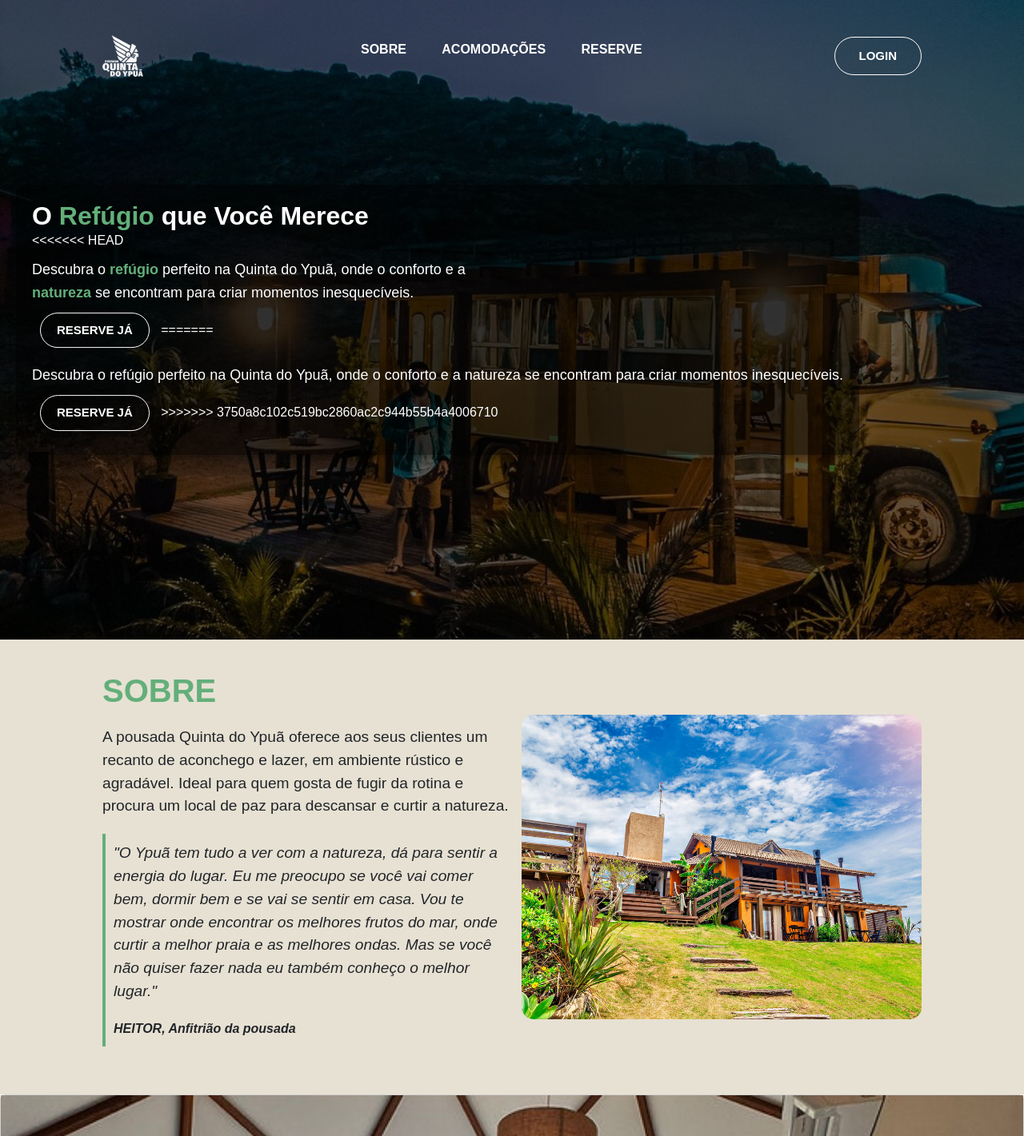
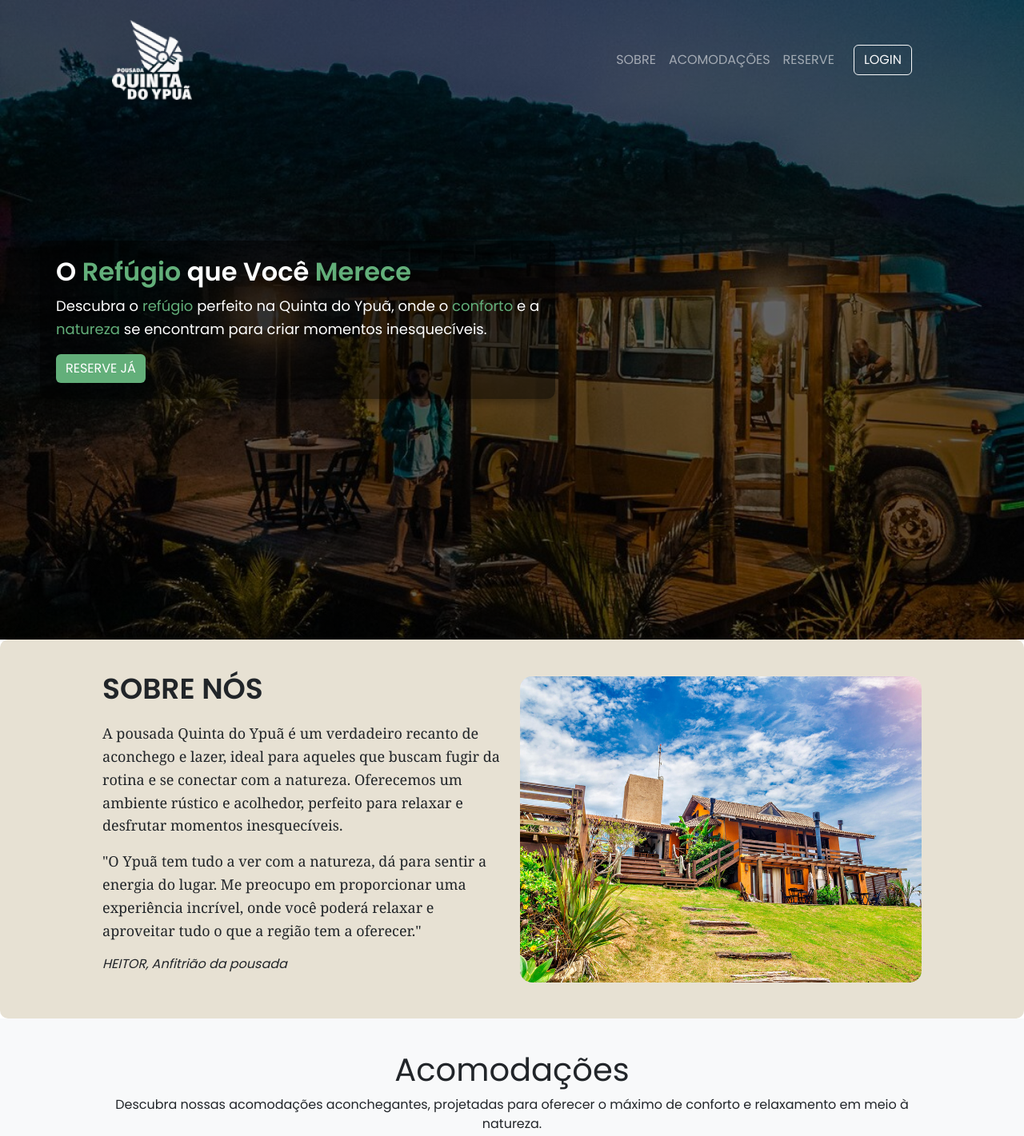
Before and after one commit to SENAISP-Unid601-Projetos/SGP-sistema-gerenciador-pousada, a plain HTML site: page index.html in a window 1280 px wide. Shown: the top 1421 px of the page at 80% size. Drawn offline with nearby package versions, Linux system fonts and the light colour scheme.

Commit message:
mudanças no html/css/js

```diff
--- a/css/style.css
+++ b/css/style.css
@@ -1,232 +1,188 @@
-/*Reset*/
+/* Reset */
 * {
-    padding: 0px; /* Remove o preenchimento padrão */
-    margin: 0px; /* Remove a margem padrão */
-    box-sizing: border-box; /* Inclui o padding e a borda na largura/altura total */
-    font-family: Arial, Helvetica, sans-serif; /* Define a fonte padrão */
+    padding: 0;
+    margin: 0;
+    box-sizing: border-box;
+    font-family: 'Poppins', sans-serif; /* Altera a fonte padrão */
 }
 
-/*imagem de fundo*/
+/* Estilo do cabeçalho */
 .hero {
-    height: 100vh; /* Altura total da tela */
-    width: 100%; /* Largura total */
-    background-image: linear-gradient(rgba(0,0,0,0.6), rgba(0,0,0,0.6)), url(../img/Header.jpeg); /* Imagem de fundo com gradiente */
-    background-color: rgba(0, 0, 0, 0.733); /* Cor de fundo de fallback */
-    background-size: cover; /* A imagem cobrirá toda a área do elemento */
+    height: 100vh;
+    background-image: linear-gradient(rgba(0, 0, 0, 0.6), rgba(0, 0, 0, 0.6)), url(../img/Header.jpeg);
+    background-size: cover;
 }
 
-/* Barra de navegação------------------------------------------------------- */
-nav {
-    display: flex; /* Usar flexbox para layout */
-    align-items: center; /* Alinha itens verticalmente ao centro */
-    justify-content: space-between; /* Espaça os itens entre si */
-    padding-top: 40px; /* Espaçamento superior */
-    padding-left: 10%; /* Espaçamento à esquerda */
-    padding-right: 10%; /* Espaçamento à direita */
+/* Navbar */
+.navbar {
+    padding: 20px 10%;
+    background: transparent; /* Torna o fundo da navbar transparente */
 }
 
-.home img {
-    width: 5%; /* Define a largura da imagem */
+.logo {
+    width: 100px; /* Ajuste a largura conforme necessário */
 }
 
-nav ul li {
-    list-style-type: none; /* Remove os marcadores da lista */
-    display: inline-block; /* Exibe os itens em linha */
-    padding: 10px 20px; /* Espaçamento interno */
-}
-
-nav ul li a {
-    color: white; /* Cor do texto */
-    text-decoration: none; /* Remove o sublinhado */
-    font-weight: bold; /* Define o texto como negrito */
-}
-
-nav ul li a:hover {
-    color: #63AF7A; /* Cor do texto ao passar o mouse */
-    transition: .3s; /* Duração da transição */
-}
-
-/* hover nos botões------------------------------------------------------- */
-button:hover {
-    background-color: #63AF7A; /* Cor de fundo ao passar o mouse */
-    transition: .3s; /* Duração da transição */
-}
-
-/* Texto sobre a imagem na seção hero-------------------------------------------------------*/
+/* Texto na seção hero */
 .hero-text {
-    position: absolute; /* Permite que o texto flutue sobre a imagem */
-    top: 50%; /* Centraliza verticalmente */
-    left: 0; /* Inicialmente alinhado à esquerda */
-    transform: translateY(-50%); /* Ajusta a centralização vertical */
-    text-align: left; /* Alinha o texto à esquerda */
-    color: white; /* Define a cor do texto */
-    padding-left: 20px; /* Adiciona um espaço à esquerda */
-    transition: left 0.5s ease; /* Transição suave para a propriedade left */
-}
-
-/* Adicionando uma classe para o estado "movido para a direita" */
-.hero-text {
-    position: absolute; /* Permite que o texto flutue sobre a imagem */
-    top: 50%; /* Centraliza verticalmente */
-    left: 20px; /* Alinha um pouco à direita */
-    transform: translateY(-50%); /* Ajusta a centralização vertical */
-    text-align: left; /* Alinha o texto à esquerda */
-    color: white; /* Define a cor do texto */
-    padding-left: 20px; /* Adiciona um espaço à esquerda */
-    transition: left 0.5s ease; /* Transição suave para a propriedade left */
-    background-color: rgba(0, 0, 0, 0.5); /* Fundo semi-transparente para legibilidade */
-    border-radius: 10px; /* Bordas arredondadas */
-    padding: 20px; /* Espaçamento interno */
-    box-shadow: 0 4px 10px rgba(0, 0, 0, 0.3); /* Sombra para destaque */
+    position: absolute;
+    top: 50%;
+    left: 50px;
+    transform: translateY(-50%);
+    color: white;
+    padding: 20px;
+    background-color: rgba(0, 0, 0, 0.5);
+    border-radius: 10px;
+    box-shadow: 0 4px 10px rgba(0, 0, 0, 0.3);
+    transition: transform 0.5s ease-in-out; /* Suaviza a animação */
 }
 
 .hero-text h1 {
-    font-size: 32px; /* Tamanho do título */
-    margin: 0; /* Remove a margem */
-    font-weight: bold; /* Deixa o texto mais grosso */
-    line-height: 1.2; /* Aumenta a altura da linha para melhor legibilidade */
+    font-size: 32px;
+    font-weight: bold;
 }
 
 .hero-text p {
-    font-size: 18px; /* Tamanho do parágrafo */
-    margin: 10px 0 0; /* Remove a margem superior e inferior */
-    font-weight: 400; /* Deixa o texto do parágrafo normal */
-    line-height: 1.6; /* Altura da linha para melhor legibilidade */
+    font-size: 18px;
+    margin-top: 10px;
+    line-height: 1.6; /* Melhor legibilidade */
 }
 
-span {
-    color: #63AF7A; /* Cor personalizada para o texto */
-    font-weight: bold; /* Destaca o texto em span */
+.btn-primary {
+    background-color: #63AF7A;
+    border: none;
 }
 
-.btn-text {
-    margin-top: 15px; /* Espaço acima do botão */
-    padding: 10px 20px; /* Preenchimento do botão */
-    border: 1px solid white; /* Remove a borda padrão */
-    border-radius: 30px; /* Cantos arredondados */
-    background-color: transparent; /* Cor de fundo do botão */
-    color: white; /* Cor do texto do botão */
-    font-weight: bold; /* Texto em negrito */
-    cursor: pointer; /* Muda o cursor ao passar o mouse */
-    transition: background-color .4s; /* Transição suave para a cor do fundo */
+.btn-primary:hover {
+    background-color: #4c9e6a;
 }
 
-.btn-text:hover {
-    background-color: #4c9e6a; /* Cor ao passar o mouse */
+/* Seção Sobre */
+.sct-01 {
+    padding: 40px 10%;
+    background-color: #e7e1d3; /* Cor de fundo suave */
+    border-radius: 10px; /* Bordas arredondadas */
 }
 
-
-/* Estilo para os botões-------------------------------------------------------*/
-button {
-    border: 1px solid white; /* Borda branca */
-    padding: 12px 30px; /* Preenchimento interno do botão */
-    border-radius: 30px; /* Cantos arredondados */
-    color: white; /* Cor do texto */
-    font-weight: bold; /* Texto em negrito */
-    font-size: 15px; /* Tamanho da fonte */
-    transition: .4s; /* Duração da transição para efeitos */
-    background-color: transparent; /* Fundo transparente */
+.sobre-container {
+    display: flex;
+    align-items: center; /* Alinha itens ao centro */
+    flex-wrap: wrap; /* Permite que os itens se ajustem */
 }
 
-.btn-text {
-    margin: 10px; /* Espaçamento em torno do texto do botão */
+.sobre-texto {
+    flex: 1;
+    text-align: left; /* Centraliza o texto */
+    margin-right: 20px; /* Espaço à direita do texto */
 }
 
-/*Rodapé-----------------------------------------------------*/
-footer{
-    background-color: black;
-    color: white;
-    height: 25vh;
+.sobre-texto h1 {
+    font-size: 36px; /* Aumenta o tamanho do título */
+    font-weight: 700; /* Deixa o título mais grosso */
+    margin-bottom: 20px; /* Espaço abaixo do título */
 }
 
-footer p {
-    text-align: center;
-    padding: 20px;
+.sobre-texto p {
+    font-size: 18px; /* Aumenta o tamanho do parágrafo */
+    line-height: 1.6; /* Melhora a legibilidade */
+    font-family: 'Georgia', serif; /* Define uma fonte mais elegante */
 }
 
-.icones-sociais {
-    display: flex; /* Utiliza flexbox */
-    justify-content: center; /* Centraliza horizontalmente */
-    margin-top: 10px; /* Espaçamento acima dos ícones */
+.sobre-imagens {
+    display: flex; /* Torna as imagens flexíveis */
+    justify-content: center; /* Centraliza as imagens horizontalmente */
+    align-items: center; /* Centraliza verticalmente */
+    flex: 1; /* Para ocupar o espaço restante */
 }
 
-/*Icones sociais Rodapé*/
+.sobre-imagens img {
+    max-width: 100%; /* Limita a largura das imagens */
+    height: auto; /* Mantém a proporção da imagem */
+    margin: 5px; /* Adiciona margem entre as imagens */
+    width: 250px; /* Define uma largura fixa para as imagens */
+    border-radius: 15px; /* Bordas redondas */
+    transition: transform 0.3s ease; /* Suaviza a transformação */
+}
+
+.sobre-imagens img:hover {
+    transform: scale(1.05); /* Aumenta a imagem ao passar o mouse */
+}
+
+/* Estilo para as imagens */
+.sobre-imagens {
+    flex: 1;
+    position: relative; /* Para posicionar as imagens em cima uma da outra */
+    overflow: hidden; /* Esconde o excesso de imagem */
+}
+
+.imagem-wrapper {
+    position: absolute; /* Permite sobreposição */
+    top: 0;
+    left: 0;
+    width: 100%;
+    height: 100%;
+    opacity: 0; /* Começa invisível */
+    transition: opacity 0.5s ease-in-out; /* Suaviza a transição */
+}
+
+.imagem-wrapper.active {
+    opacity: 1; /* Torna a imagem ativa visível */
+}
+
+.sobre-imagens img {
+    width: 100%; /* Faz a imagem ocupar toda a largura do seu contêiner */
+    height: auto; /* Mantém a proporção da imagem */
+}
+
+/* Rodapé */
+footer {
+    background-color: black;
+    color: white; /* Garante que o texto seja branco */
+    text-align: center;
+    padding: 20px 0; /* Espaçamento no rodapé */
+}
+
 .icones-sociais a {
-    display: inline-flex;
-    justify-content: center;
-    align-items: center;
-    width: 2rem;
-    height: 2rem;
-    background-color: transparent;
-    font-size: 2rem;
-    border-radius: 50%;
-    margin: 1rem 0.5rem 3rem;
-    transition: 0.3s ease;
-    color: rgb(0, 128, 55);
-    text-decoration: none;
+    color: #63AF7A;
+    margin: 0 10px;
 }
 
 .icones-sociais a:hover {
-    transform: scale(1.3) translateZ(-5);
-    background-color: rgba(255, 255, 255, 0.212);
+    color: #4c9e6a;
 }
 
-/* CSS ABA SOBRE--------------------------------------------------------------*/
-.sct-01 {
-    padding: 40px 10%; /* Espaçamento superior e inferior, e lateral */
-    background-color: #e7e1d3; /* Cor de fundo suave */
+/* Cards */
+.sct-02 {
+    padding: 40px 10%;
+    background-color: #f8f9fa; /* Cor de fundo suave */
+    text-align: center; /* Centraliza o texto */
 }
 
-.sobre-container {
-    display: flex; /* Usar flexbox */
-    align-items: center; /* Alinha itens verticalmente ao centro */
+.acomodacoes-container {
+    display: flex;
+    flex-wrap: wrap; /* Permite que os cards se ajustem em várias linhas */
+    justify-content: space-around; /* Espaçamento uniforme entre os cards */
 }
 
-.sobre-texto {
-    flex: 1; /* Ocupa o espaço disponível */
-    text-align: left; /* Alinha o texto à esquerda */
+.card {
+    width: 300px; /* Largura fixa para os cards */
+    margin: 20px; /* Margem para separação entre os cards */
+    border: 1px solid #ccc; /* Borda leve para os cards */
+    border-radius: 10px; /* Bordas arredondadas */
+    overflow: hidden; /* Oculta excesso de conteúdo */
+    transition: transform 0.3s; /* Efeito de transformação suave ao passar o mouse */
 }
 
-.sobre-imagem {
-    flex: 1; /* Ocupa o espaço disponível */
-    text-align: right; /* Alinha a imagem à direita */
+.card:hover {
+    transform: scale(1.05); /* Aumenta o tamanho do card ao passar o mouse */
 }
 
-.sct-01 h1 {
-    font-size: 2.5rem; /* Tamanho do título */
-    margin-bottom: 20px; /* Espaçamento abaixo do título */
-    color: #63AF7A; /* Cor verde */
-    font-weight: 600; /* Deixa o texto mais grosso (negrito) */
+.card-img-top {
+    height: 200px; /* Altura fixa para as imagens */
+    object-fit: cover; /* Cobre o espaço do card */
 }
 
-
-.sct-01 p {
-    font-size: 1.2rem; /* Tamanho do parágrafo */
-    margin-bottom: 20px; /* Espaçamento abaixo do parágrafo */
-    line-height: 1.5; /* Altura da linha para melhor legibilidade */
+/* Classe de cor personalizada */
+.text-green {
+    color: #63AF7A; /* Cor verde */
 }
-
-.sobre-imagem img {
-    width: 100%; /* Faz a imagem ocupar toda a largura do seu contêiner */
-    max-width: 500px; /* Limita a largura máxima da imagem */
-    height: auto; /* Mantém a proporção da imagem */
-    border-radius: 15px; /* Bordas arredondadas */
-}
-
-
-blockquote {
-    font-style: italic; /* Estilo em itálico */
-    margin: 20px 0; /* Espaçamento vertical */
-    padding: 10px; /* Preenchimento interno */
-    border-left: 4px solid #63AF7A; /* Borda à esquerda */
-}
-
-blockquote p {
-    margin: 0; /* Remove margens do parágrafo dentro do bloco */
-}
-
-blockquote cite {
-    display: block; /* Exibe o autor em uma nova linha */
-    margin-top: 10px; /* Espaçamento acima do autor */
-    font-weight: bold; /* Texto em negrito */
-}
--- a/index.html
+++ b/index.html
@@ -3,91 +3,94 @@
 <head>
     <meta charset="UTF-8">
     <meta name="viewport" content="width=device-width, initial-scale=1.0">
+    <link href="https://fonts.googleapis.com/css2?family=Poppins:wght@400;600&display=swap" rel="stylesheet">
     <link href="https://cdn.jsdelivr.net/npm/bootstrap@5.3.3/dist/css/bootstrap.min.css" rel="stylesheet" integrity="sha384-QWTKZyjpPEjISv5WaRU9OFeRpok6YctnYmDr5pNlyT2bRjXh0JMhjY6hW+ALEwIH" crossorigin="anonymous">
     <link rel="stylesheet" href="https://cdnjs.cloudflare.com/ajax/libs/font-awesome/4.7.0/css/font-awesome.min.css">
-
     <title>Quinta Do Ypuã</title>
     <link rel="stylesheet" href="./css/style.css">
 </head>
 <body>
     <header class="home">
         <div class="hero">
-            <nav>
-                <img src="./img/Logo.png" alt="">
-                <ul>
-                    <li><a href="#sobre">SOBRE</a></li>
-                    <li><a href="#acomodacao">ACOMODAÇÕES</a></li>
-                    <li><a href="./Página_Reserva/reserva.html">RESERVE</a></li>
-                </ul>
-                <button type="button">LOGIN</button>
+            <nav class="navbar navbar-expand-lg navbar-dark">
+                <div class="container-fluid">
+                    <a class="navbar-brand" href="#"><img src="./img/Logo.png" alt="Logo da Quinta do Ypuã" class="logo"></a>
+                    <button class="navbar-toggler" type="button" data-bs-toggle="collapse" data-bs-target="#navbarNav" aria-controls="navbarNav" aria-expanded="false" aria-label="Toggle navigation">
+                        <span class="navbar-toggler-icon"></span>
+                    </button>
+                    <div class="collapse navbar-collapse" id="navbarNav">
+                        <ul class="navbar-nav ms-auto">
+                            <li class="nav-item"><a class="nav-link" href="#sobre">SOBRE</a></li>
+                            <li class="nav-item"><a class="nav-link" href="#acomodacao">ACOMODAÇÕES</a></li>
+                            <li class="nav-item"><a class="nav-link" href="./Página_Reserva/reserva.html">RESERVE</a></li>
+                        </ul>
+                        <button type="button" class="btn btn-outline-light ms-3">LOGIN</button>
+                    </div>
+                </div>
             </nav>
+            <div class="hero-text">
+                <h1>O <span class="text-green">Refúgio</span> que Você <span class="text-green">Merece</span></h1>
+                <p>Descubra o <span class="text-green">refúgio</span> perfeito na Quinta do Ypuã, onde o <span class="text-green">conforto</span> e a<br><span class="text-green">natureza</span> se encontram para criar momentos inesquecíveis.</p>
+                <button type="button" class="btn btn-primary">RESERVE JÁ</button>
+            </div>
         </div>
-
-        <!-- Texto sobre a imagem -->
-        <div class="hero-text">
-            <h1>O <span>Refúgio</span> que Você Merece</h1>
-<<<<<<< HEAD
-            <p>Descubra o <span>refúgio</span> perfeito na Quinta do Ypuã, onde o conforto e a<br><span>natureza</span> se encontram para criar momentos inesquecíveis.</p>
-            <button type="button" class="btn-text">RESERVE JÁ</button>
-=======
-            <p>Descubra o refúgio perfeito na Quinta do Ypuã, onde o conforto e a natureza se encontram para criar momentos inesquecíveis.</p>
-            <a href="./Página_Reserva/reserva.html"><button type="button" class="btn-text">RESERVE JÁ</button></a>
->>>>>>> 3750a8c102c519bc2860ac2c944b55b4a4006710
-        </div>
-
-        <script src="./js/main.js"></script>
-         <!-- Certifique-se de que seu script está correto -->
-
-
     </header>
     <section class="sct-01" id="sobre">
         <div class="sobre-container">
             <div class="sobre-texto">
-                <h1>SOBRE</h1>
-                <p>A pousada Quinta do Ypuã oferece aos seus clientes um recanto de aconchego e lazer, em ambiente rústico e agradável. Ideal para quem gosta de fugir da rotina e procura um local de paz para descansar e curtir a natureza.</p>
-
+                <h1><span>SOBRE NÓS</span></h1>
+                <p>A pousada Quinta do Ypuã é um verdadeiro recanto de aconchego e lazer, ideal para aqueles que buscam fugir da rotina e se conectar com a natureza. Oferecemos um ambiente rústico e acolhedor, perfeito para relaxar e desfrutar momentos inesquecíveis.</p>
                 <blockquote>
-                    <p>"O Ypuã tem tudo a ver com a natureza, dá para sentir a energia do lugar. Eu me preocupo se você vai comer bem, dormir bem e se vai se sentir em casa. Vou te mostrar onde encontrar os melhores frutos do mar, onde curtir a melhor praia e as melhores ondas. Mas se você não quiser fazer nada eu também conheço o melhor lugar."</p>
+                    <p>"O Ypuã tem tudo a ver com a natureza, dá para sentir a energia do lugar. Me preocupo em proporcionar uma experiência incrível, onde você poderá relaxar e aproveitar tudo o que a região tem a oferecer."</p>
                     <cite>HEITOR, Anfitrião da pousada</cite>
                 </blockquote>
             </div>
-            <div class="sobre-imagem">
-                <img src="./img/Home.jpg" alt="Imagem da Pousada" class="imagem-pousada">
+            <div class="sobre-imagens">
+                <img src="./img/Home.jpg" alt="Imagem da Pousada">
+            </div>
+        </div>
+    </section>
+    <section class="sct-02" id="acomodacao">
+        <h1>Acomodações</h1>
+        <p>Descubra nossas acomodações aconchegantes, projetadas para oferecer o máximo de conforto e relaxamento em meio à natureza.</p>
+        <div class="acomodacoes-container">
+            <div class="card">
+                <img src="./img/Domo.jpeg" class="card-img-top" alt="Domo">
+                <div class="card-body">
+                    <h5 class="card-title">Domo</h5>
+                    <p class="card-text">Uma experiência única em nosso domo, com vistas incríveis e total privacidade.</p>
+                </div>
+            </div>
+            <div class="card">
+                <img src="./img/Charrua.jpeg" class="card-img-top" alt="Charrua">
+                <div class="card-body">
+                    <h5 class="card-title">Charrua</h5>
+                    <p class="card-text">Conforto e charme em nossa Charrua, perfeita para famílias ou grupos de amigos.</p>
+                </div>
+            </div>
+            <div class="card">
+                <img src="./img/Suíte com cozinha.jpg" class="card-img-top" alt="Suíte com cozinha">
+                <div class="card-body">
+                    <h5 class="card-title">Suíte com Cozinha</h5>
+                    <p class="card-text">Ideal para quem busca autonomia, nossa suíte com cozinha é perfeita para estadias prolongadas.</p>
+                </div>
+            </div>
+            <div class="card">
+                <img src="./img/Chalé familia.jpg" class="card-img-top" alt="Chalé família">
+                <div class="card-body">
+                    <h5 class="card-title">Chalé Família</h5>
+                    <p class="card-text">Um chalé espaçoso, ideal para desfrutar momentos especiais com toda a família.</p>
+                </div>
             </div>
         </div>
     </section>
 
-
-
-    <section class="sct-02">
-        <div class="card">
-            <img src="./img/Domo.jpeg" alt="">
-        </div>
-        <div class="card">
-            <img src="./img/Charrua.jpeg" alt="">
-        </div>
-        <div class="card">
-            <img src="./img/Suíte com cozinha.jpg" alt="">
-        </div>
-        <div class="card">
-            <img src="./img/Chalé familia.jpg" alt="">
-        </div>
-    </section>
-
-    <section class="sct-03" id="acomodacao">
-        <h1>Acomodações</h1>
-        <p>Lorem ipsum, dolor sit amet consectetur adipisicing elit. Voluptatibus eius ipsum maiores minus repellendus eos non dolorem provident nemo praesentium. Exercitationem beatae similique sit unde dolores quibusdam est nam repellat!</p>
-    </section>
-
-    <footer>
-        <p>&copy; 2024 Sua Pousada. Todos os direitos reservados.</p>
-
+    <footer class="bg-dark text-white text-center py-4">
+        <p>&copy; 2024 Quinta do Ypuã. Todos os direitos reservados.</p>
         <div class="icones-sociais">
             <a href="#"><i class="fa fa-linkedin-square"></i></a>
             <a href="#"><i class="fa fa-instagram"></i></a>
-          </div>
+        </div>
     </footer>
-
-    <script src="./js/main.js"></script>
 </body>
 </html>
--- a/js/main.js
+++ b/js/main.js
@@ -1,4 +1,26 @@
-window.onload = function() {
+document.addEventListener('DOMContentLoaded', () => {
+    // Animação do texto na seção hero ao carregar a página
     const heroText = document.querySelector('.hero-text');
     heroText.classList.add('mover'); // Adiciona a classe para mover o texto
-};
+
+    // Efeito de scroll suave
+    document.querySelectorAll('a[href^="#"]').forEach(anchor => {
+        anchor.addEventListener('click', function(e) {
+            e.preventDefault();
+            const target = document.querySelector(this.getAttribute('href'));
+            target.scrollIntoView({ behavior: 'smooth' });
+        });
+    });
+
+    // Animação das imagens na seção sobre
+    const images = document.querySelectorAll('.imagem-wrapper');
+    let currentIndex = 0;
+
+    function showNextImage() {
+        images[currentIndex].classList.remove('active'); // Remove a classe ativa da imagem atual
+        currentIndex = (currentIndex + 1) % images.length; // Incrementa o índice
+        images[currentIndex].classList.add('active'); // Adiciona a classe ativa à nova imagem
+    }
+
+    setInterval(showNextImage, 3000); // Muda a imagem a cada 3 segundos
+});
```
Also changed, not shown: img/ypua.jpg (added).
